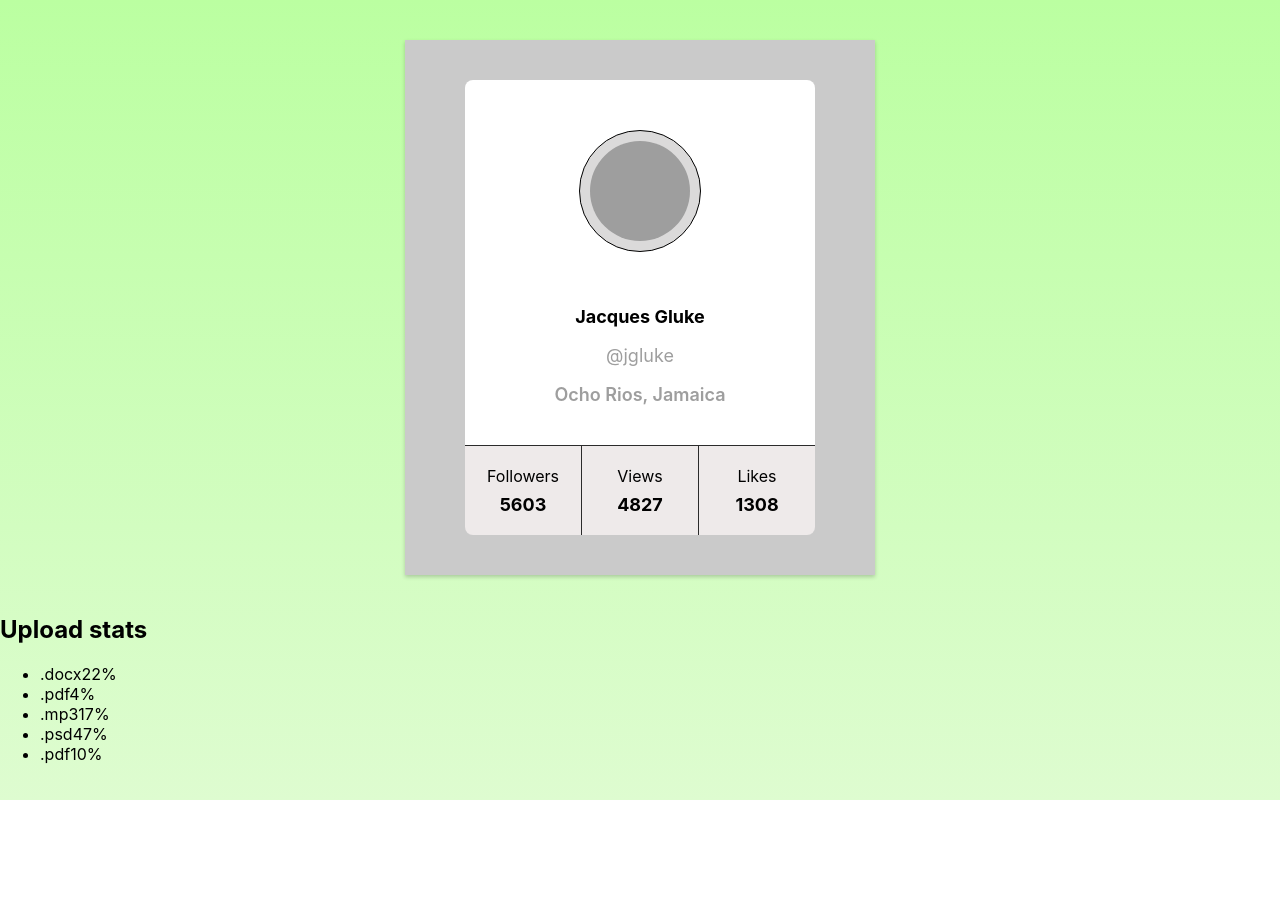
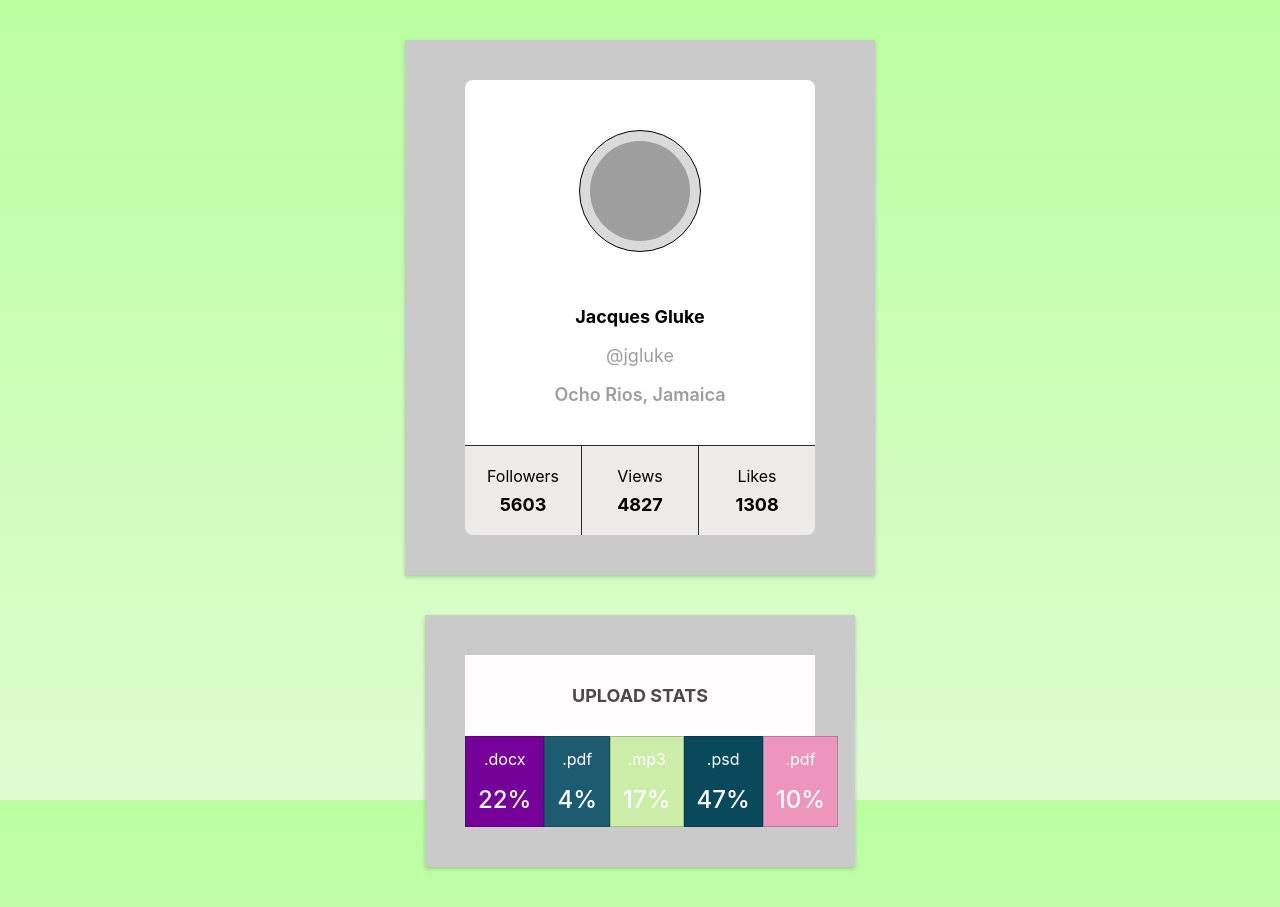
Before and after one commit to KuturlanovaMaryna/goit-react-hw-01-components, a React (Create React App) app: page / in a window 1280 px wide. Before the commit the page ends 800 px from the top, so only its background shows below. Built offline with nearby package versions, Linux system fonts and the light colour scheme; grey boxes are pictures that could not be loaded.

Commit message:
update task 2

```diff
--- a/src/components/Statistics/StatisticItem.jsx
+++ b/src/components/Statistics/StatisticItem.jsx
@@ -1,12 +1,13 @@
 import propTypes from 'prop-types';
 import css from './StatisticItem.module.css'
+import { getRandomColor } from './Rendomcolor';
 
 
 export const StatisticItem = ({ dataItem: { label, percentage } }) => {
 
     return (
 
-    <li  className={css.item}>
+    <li style={{ backgroundColor :  getRandomColor () }} className={css.item}>
       <span className={css.label}>{label}</span>
       <span className={css.percentage}>{percentage}%</span>
     </li>
--- a/src/components/Statistics/StatisticItem.module.css
+++ b/src/components/Statistics/StatisticItem.module.css
@@ -0,0 +1,19 @@
+.item {
+    display: flex;
+    align-items: center;
+    flex-direction: column;
+    width: 120px;
+    gap: 16px;
+    border: 1px solid rgba(0, 0, 0, 0.2);
+    padding: 12px;
+    margin-top: 0;
+
+    color: white;
+
+
+}
+
+.percentage{
+    font-weight: 500;
+    font-size: 24px;
+}
--- a/src/components/Statistics/Statistics.jsx
+++ b/src/components/Statistics/Statistics.jsx
@@ -1,7 +1,7 @@
 import { StatisticItem } from './StatisticItem';
 import propTypes from 'prop-types';
 import css from './Statistics.module.css'
-import { getRandomColor } from './Rendomcolor';
+
 
 export const Statistics = ({ title, stats }) => {
     return (
@@ -10,7 +10,7 @@ export const Statistics = ({ title, stats }) => {
 
          <ul className={css.statsList}>
         {stats.map(item => (
-          <StatisticItem style={{ backgroundColor :  getRandomColor () }} key={item.id} dataItem={item} />
+          <StatisticItem  key={item.id} dataItem={item} />
         ))}
       </ul>
     </section>);
--- a/src/components/Statistics/Statistics.module.css
+++ b/src/components/Statistics/Statistics.module.css
@@ -0,0 +1,33 @@
+.statistics{
+    display: flex;
+    flex-direction: column;
+    width: 350px;
+    margin-left: auto;
+    margin-right: auto;
+
+    margin-top: 40px;
+    margin-bottom: 40px;
+    padding: 40px 40px;
+
+    background-color: rgb(202, 202, 202);
+    box-shadow: 0 2px 4px rgba(0, 0, 0, 0.2);
+}
+
+.title{
+    background-color: rgb(255, 253, 253);
+    padding: 30px;
+    text-align: center;
+    color: rgb(73, 73, 73);
+    font-weight: 700;
+    font-size: 18px;
+    text-transform: uppercase;
+    margin: 0;
+}
+
+.statsList{
+    display: flex;
+    list-style: none;
+    justify-content: space-between;
+    padding-left: 0;
+    margin: 0;
+}
```
